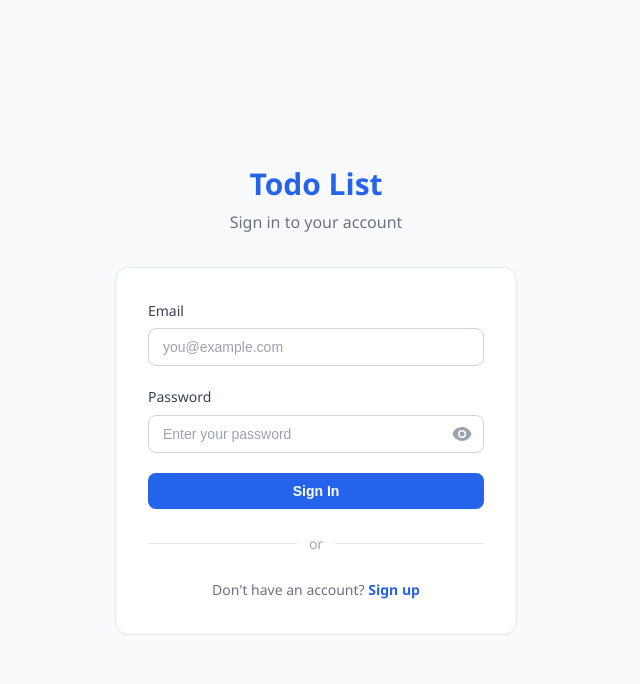
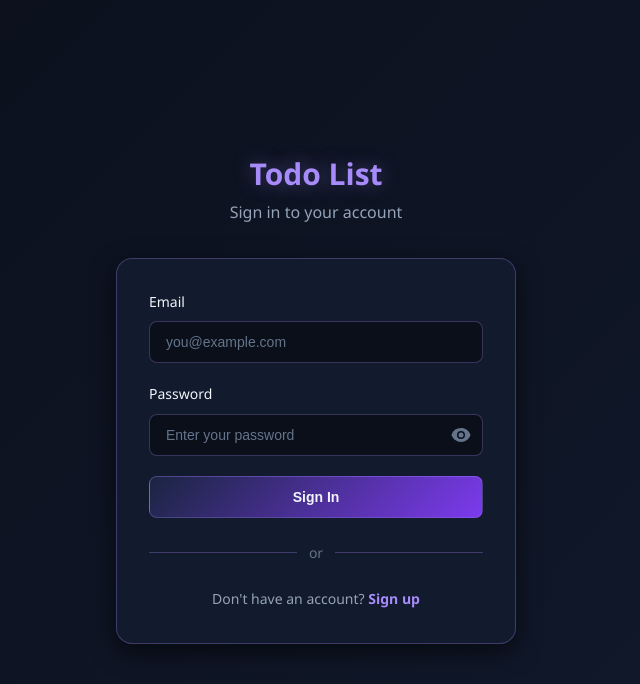
Before and after one commit to tuantutanghuynh/todolist, a React app in the folder frontend/: page /login in a window 1280 px wide. Shown: the top 684 px of the page, without its empty margins (324-964 px from the left). Built offline with nearby package versions, Linux system fonts and the light colour scheme; no server answers; the HTML template or start-up script is replaced by a standard one.

Commit message:
feat: update auth page styles

```diff
--- a/frontend/src/pages/auth/auth.css
+++ b/frontend/src/pages/auth/auth.css
@@ -1,5 +1,5 @@
 /* ═══════════════════════════════════════════════════════════════════════════
-   AUTH PAGES - SHARED STYLES (Login & Register)
+   AUTH PAGES - SHARED STYLES (Login & Register) — Mystical Theme
    ═══════════════════════════════════════════════════════════════════════════ */
 
 /* ─── Layout ──────────────────────────────────────────────────────────────── */
@@ -9,9 +9,9 @@
   min-height: 100vh;
   align-items: center;
   justify-content: center;
-  background-color: #f9fafb; /* gray-50 */
-  padding-left: 1rem;
-  padding-right: 1rem;
+  background: linear-gradient(135deg, var(--color-bg-deep), var(--color-bg-dark));
+  padding-left: var(--space-4);
+  padding-right: var(--space-4);
 }
 
 .auth-container {
@@ -22,42 +22,44 @@
 /* ─── Logo / Title ────────────────────────────────────────────────────────── */
 
 .auth-header {
-  margin-bottom: 2rem;
+  margin-bottom: var(--space-8);
   text-align: center;
 }
 
 .auth-logo {
-  margin-bottom: 0.5rem;
-  font-size: 1.875rem; /* text-3xl */
-  line-height: 2.25rem;
+  margin-bottom: var(--space-2);
+  font-size: var(--font-3xl);
+  line-height: 1.2;
   font-weight: 700;
-  color: #2563eb; /* blue-600 */
+  color: var(--color-glow);
+  text-shadow: 0 0 20px rgba(167, 139, 250, 0.4);
 }
 
 .auth-subtitle {
-  color: #6b7280; /* gray-500 */
+  color: var(--color-text-muted);
   margin: 0;
 }
 
 /* ─── Card ────────────────────────────────────────────────────────────────── */
 
 .auth-card {
-  border-radius: 0.75rem; /* rounded-xl */
-  background-color: #ffffff;
-  padding: 2rem;
-  box-shadow: 0 1px 2px 0 rgb(0 0 0 / 0.05); /* shadow-sm */
-  outline: 1px solid #e5e7eb; /* ring-1 ring-gray-200 */
+  border-radius: var(--radius-xl);
+  background-color: var(--color-bg-dark);
+  padding: var(--space-8);
+  box-shadow: var(--shadow-lg);
+  border: 1px solid var(--color-glow-border);
 }
 
 /* ─── Error Banner ────────────────────────────────────────────────────────── */
 
 .auth-error-banner {
-  margin-bottom: 1rem;
-  border-radius: 0.5rem;
-  background-color: #fef2f2; /* red-50 */
-  padding: 0.75rem 1rem;
-  font-size: 0.875rem;
-  color: #dc2626; /* red-600 */
+  margin-bottom: var(--space-4);
+  border-radius: var(--radius-md);
+  background-color: rgba(239, 68, 68, 0.1);
+  padding: var(--space-3) var(--space-4);
+  font-size: var(--font-sm);
+  color: var(--color-danger);
+  border: 1px solid rgba(239, 68, 68, 0.3);
 }
 
 /* ─── Form ────────────────────────────────────────────────────────────────── */
@@ -65,63 +67,64 @@
 .auth-form {
   display: flex;
   flex-direction: column;
-  gap: 1.25rem; /* space-y-5 */
+  gap: var(--space-5);
 }
 
 /* ─── Label ───────────────────────────────────────────────────────────────── */
 
 .auth-label {
   display: block;
-  margin-bottom: 0.375rem;
-  font-size: 0.875rem;
+  margin-bottom: var(--space-2);
+  font-size: var(--font-sm);
   font-weight: 500;
-  color: #374151; /* gray-700 */
+  color: var(--color-text);
 }
 
 /* ─── Input ───────────────────────────────────────────────────────────────── */
 
 .auth-input {
   width: 100%;
-  border-radius: 0.5rem;
-  border: 1px solid #d1d5db; /* gray-300 */
-  padding: 0.625rem 0.875rem;
-  font-size: 0.875rem;
-  color: #111827; /* gray-900 */
+  border-radius: var(--radius-md);
+  border: 1px solid var(--color-glow-border);
+  background-color: var(--color-bg-deep);
+  padding: var(--space-3) var(--space-4);
+  font-size: var(--font-sm);
+  color: var(--color-text);
   outline: none;
-  transition: border-color 0.15s, box-shadow 0.15s;
+  transition: border-color var(--transition-fast), box-shadow var(--transition-fast);
   box-sizing: border-box;
 }
 
 .auth-input::placeholder {
-  color: #9ca3af; /* gray-400 */
+  color: var(--color-text-dim);
 }
 
 .auth-input:focus {
-  border-color: #3b82f6; /* blue-500 */
-  box-shadow: 0 0 0 2px #bfdbfe; /* ring-blue-200 */
+  border-color: var(--color-glow);
+  box-shadow: 0 0 0 2px var(--color-glow-soft);
 }
 
 /* Input with error state */
 .auth-input.input-error {
-  border-color: #fca5a5; /* red-300 */
+  border-color: rgba(239, 68, 68, 0.5);
 }
 
 .auth-input.input-error:focus {
-  border-color: #ef4444; /* red-500 */
-  box-shadow: 0 0 0 2px #fecaca; /* ring-red-200 */
+  border-color: var(--color-danger);
+  box-shadow: 0 0 0 2px rgba(239, 68, 68, 0.15);
 }
 
 /* Input inside password wrapper - extra right padding for toggle button */
 .auth-input-password {
-  padding-right: 2.5rem; /* pr-10 */
+  padding-right: 2.5rem;
 }
 
 /* ─── Field Error ─────────────────────────────────────────────────────────── */
 
 .auth-field-error {
-  margin-top: 0.375rem;
-  font-size: 0.875rem;
-  color: #dc2626; /* red-600 */
+  margin-top: var(--space-2);
+  font-size: var(--font-sm);
+  color: var(--color-danger);
 }
 
 /* ─── Password Wrapper ────────────────────────────────────────────────────── */
@@ -134,20 +137,21 @@
 
 .auth-toggle-password {
   position: absolute;
-  right: 0.75rem;
+  right: var(--space-3);
   top: 50%;
   transform: translateY(-50%);
   border: none;
   background: transparent;
   padding: 0;
-  color: #9ca3af; /* gray-400 */
+  color: var(--color-text-dim);
   cursor: pointer;
   display: flex;
   align-items: center;
+  transition: color var(--transition-fast);
 }
 
 .auth-toggle-password:hover {
-  color: #4b5563; /* gray-600 */
+  color: var(--color-text-muted);
 }
 
 /* ─── Icon ────────────────────────────────────────────────────────────────── */
@@ -161,24 +165,25 @@
 
 .auth-submit {
   width: 100%;
-  border-radius: 0.5rem;
-  background-color: #2563eb; /* blue-600 */
-  padding: 0.625rem 1rem;
-  font-size: 0.875rem;
+  border-radius: var(--radius-md);
+  background: linear-gradient(135deg, var(--color-bg-mid), var(--color-accent));
+  padding: var(--space-3) var(--space-4);
+  font-size: var(--font-sm);
   font-weight: 600;
-  color: #ffffff;
-  border: none;
+  color: var(--color-text);
+  border: 1px solid var(--color-glow-border);
   cursor: pointer;
-  transition: background-color 0.15s;
+  transition: all var(--transition-base);
 }
 
 .auth-submit:hover {
-  background-color: #1d4ed8; /* blue-700 */
+  background: linear-gradient(135deg, var(--color-bg-warm), var(--color-accent-hover));
+  box-shadow: var(--shadow-glow);
 }
 
 .auth-submit:focus {
   outline: none;
-  box-shadow: 0 0 0 2px #ffffff, 0 0 0 4px #3b82f6; /* ring-2 ring-blue-500 ring-offset-2 */
+  box-shadow: 0 0 0 2px var(--color-bg-deep), 0 0 0 4px var(--color-glow);
 }
 
 .auth-submit:disabled {
@@ -191,35 +196,37 @@
 .auth-divider {
   display: flex;
   align-items: center;
-  margin: 1.5rem 0;
+  margin: var(--space-6) 0;
 }
 
 .auth-divider-line {
   flex: 1;
   border: none;
-  border-top: 1px solid #e5e7eb; /* gray-200 */
+  border-top: 1px solid var(--color-glow-border);
 }
 
 .auth-divider-text {
-  padding: 0 0.75rem;
-  font-size: 0.875rem;
-  color: #9ca3af; /* gray-400 */
+  padding: 0 var(--space-3);
+  font-size: var(--font-sm);
+  color: var(--color-text-dim);
 }
 
 /* ─── Footer Link ─────────────────────────────────────────────────────────── */
 
 .auth-footer {
   text-align: center;
-  font-size: 0.875rem;
-  color: #6b7280; /* gray-500 */
+  font-size: var(--font-sm);
+  color: var(--color-text-muted);
 }
 
 .auth-link {
   font-weight: 600;
-  color: #2563eb; /* blue-600 */
+  color: var(--color-glow);
   text-decoration: none;
+  transition: color var(--transition-fast);
 }
 
 .auth-link:hover {
-  color: #3b82f6; /* blue-500 */
+  color: #c4b5fd;
+  text-shadow: 0 0 10px rgba(167, 139, 250, 0.4);
 }
```
